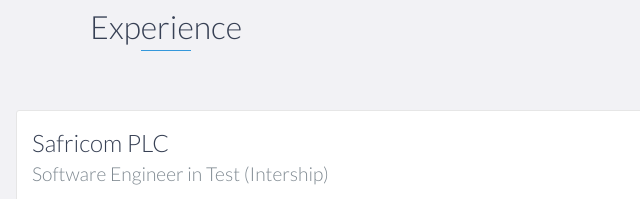
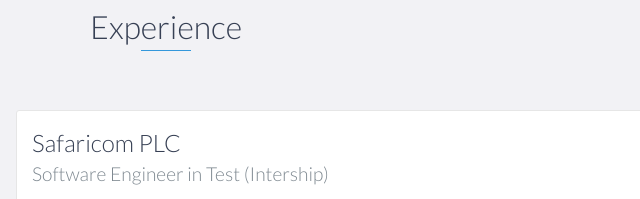
Before and after one commit to Notyohclone/Portfolio-Website, a website: page index.html in a window 1280 px wide. Shown: the part 2980-3179 px from the top of the page, 474-1114 px from the left. Drawn offline with nearby package versions, Linux system fonts and the light colour scheme.

Commit message:
Fix bugs

```diff
--- a/index.html
+++ b/index.html
@@ -192,7 +192,7 @@
         <h2 class="heading">Experience</h2>
         <div id="experience-timeline">
             <div data-date="August 2019 – November 2019">
-                <h3>Safricom PLC</h3>
+                <h3>Safaricom PLC</h3>
                 <h4>Software Engineer in Test (Intership)</h4>
                 <p>
                     • Performance Testing and Optimization of an RPA bot; automated fixed asset capitalization process, reducing transactions processing time by 87% for all capitalization.<br>
```
Also changed, not shown: README.md.
